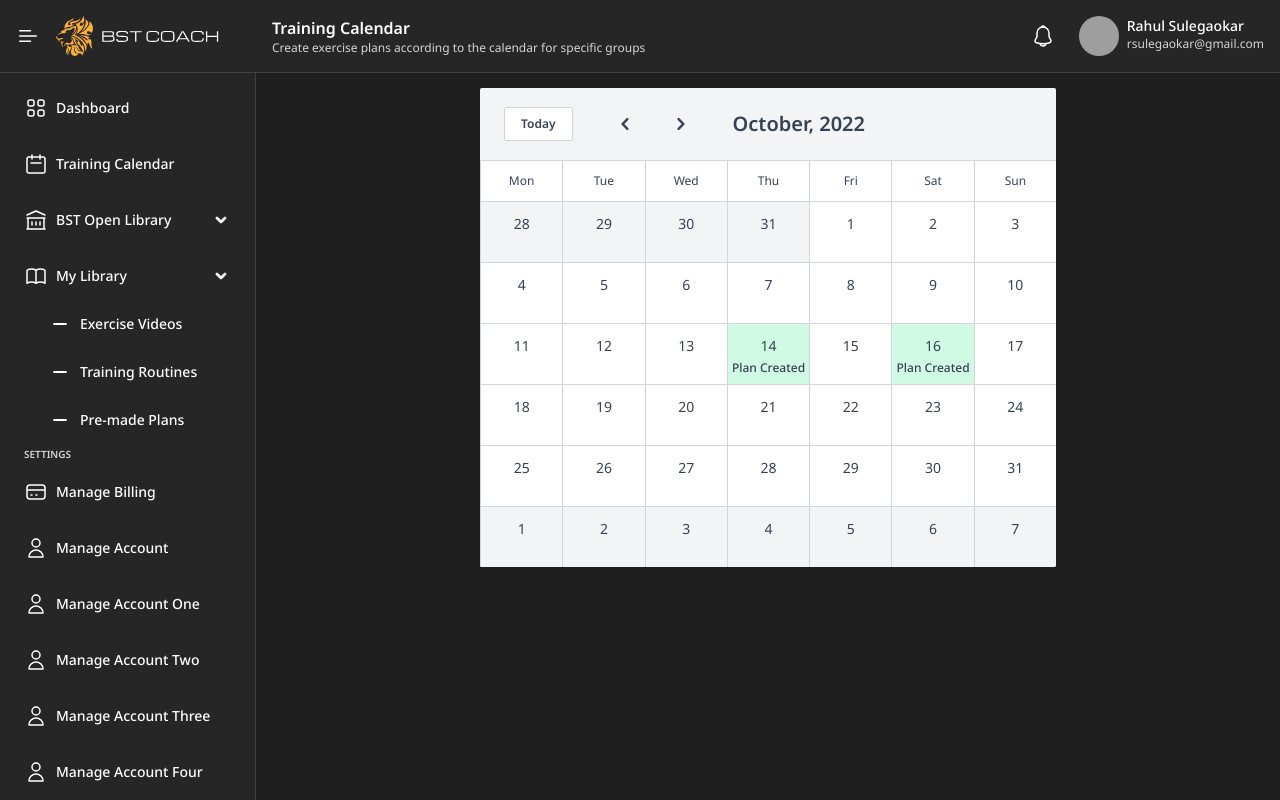
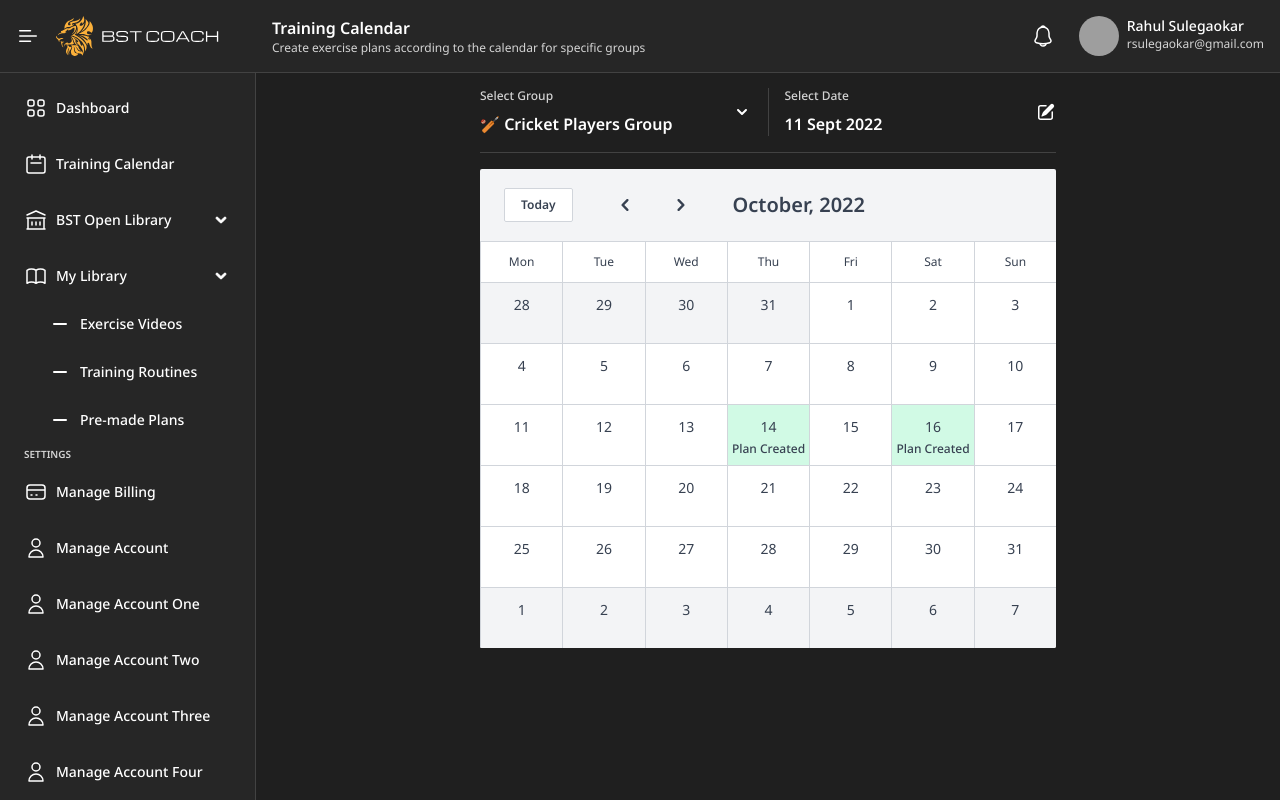
Before and after one commit to rajdevkar/bst-components, a Vue app: page / in a window 1280 px wide. Built offline with nearby package versions, Linux system fonts and the light colour scheme; grey boxes are pictures that could not be loaded.

Commit message:
Added Select Group and Date buttons above calendar

```diff
--- a/src/App.vue
+++ b/src/App.vue
@@ -1,7 +1,29 @@
 <template>
   <MainLayout>
+    <div class="flex flex-col items-center space-y-4">
+      <div class="flex flex-col md:flex-row w-full max-w-xl 2xl:max-w-2xl space-y-4 md:space-y-0 md:space-x-4 divide-y md:divide-y-0 md:divide-x divide-neutral-350 border-b border-neutral-350 pb-4">
+        <button class="flex-1 flex items-center justify-between">
+          <div class="flex flex-col items-start">
+            <span class="text-xs font-medium text-white/80">Select Group</span>
+            <span class="font-semibold mt-2">🏏 Cricket Players Group</span>
+          </div>
+          <svg width="20px" height="20px">
+            <use xlink:href="/assets/svg/chevron-down.svg#svg"></use>
+          </svg>
+        </button>
+        <button class="flex-1 flex items-center justify-between pt-4 md:pt-0 md:pl-4">
+          <div class="flex flex-col items-start">
+            <span class="text-xs font-medium text-white/80">Select Date</span>
+            <span class="font-semibold mt-2">11 Sept 2022</span>
+          </div>
+          <svg width="20px" height="20px">
+            <use xlink:href="/assets/svg/edit.svg#svg"></use>
+          </svg>
+        </button>
+      </div>
 
-    <Calendar />
+      <Calendar />
+    </div>
   </MainLayout>
 </template>
 
--- a/src/components/calendar/Index.vue
+++ b/src/components/calendar/Index.vue
@@ -1,7 +1,5 @@
 <template>
-  <div class="flex justify-center">
-    <div class="flex flex-col w-full max-w-xl 2xl:max-w-2xl justify-center rounded-sm overflow-hidden">
-
+  <div class="flex flex-col w-full max-w-xl 2xl:max-w-2xl justify-center rounded-sm overflow-hidden">
       <header
           class="flex flex-row-reverse md:flex-row items-center justify-between md:justify-start md:space-x-8 bg-gray-100 text-gray-700 px-6 py-4 font-semibold">
         <button
@@ -33,8 +31,7 @@
                       v-for="(date, index) in dates" :key="index"
                       class="first:border-t first:border-l last:border-b last:border-r border-gray-300"/>
       </div>
-    </div>
-  </div>
+</div>
 </template>
 
 <script setup>
```
